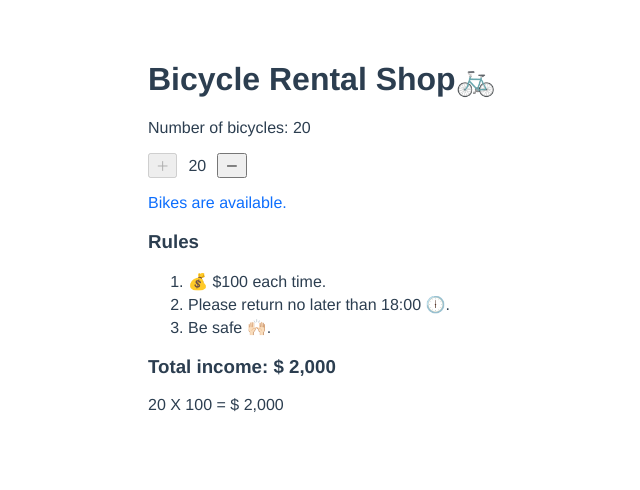
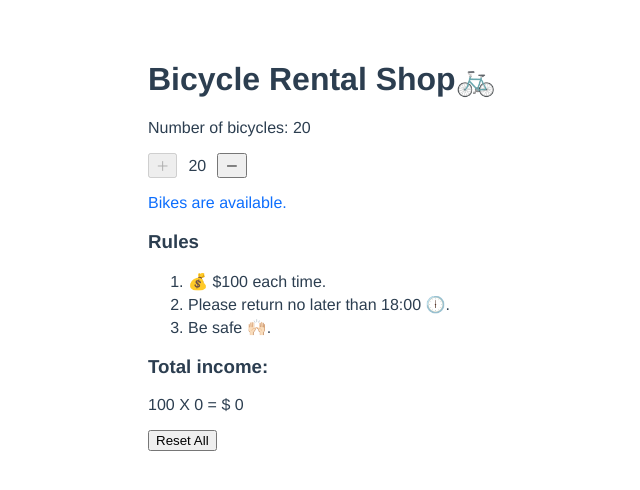
Before and after one commit to jesswu1551/vue-bicycle-rental-shop, a Vue app: page / in a window 1280 px wide. Shown: the top 490 px of the page, without its empty margins (192-832 px from the left). Built offline with nearby package versions, Linux system fonts and the light colour scheme.

Commit message:
update totalIncome calculate 1. adjust totalIncome number calculate by return bike 2. add reset default button

```diff
--- a/src/App.vue
+++ b/src/App.vue
@@ -21,7 +21,7 @@
       </ol>
     </div>
 
-    <TotalIncome :number="number" :price="price"/>
+    <TotalIncome :price="price" :number="addIncome" @update="resetNumber"/>
   </div>
 </template>
 
@@ -38,14 +38,21 @@ export default {
       number: 20,
       price: 100,
       rules: ['💰 $100 each time.', 'Please return no later than 18:00 🕕.', 'Be safe 🙌🏻.'],
+      addIncome: 0,
     }
   },
   methods: {
     addCount: function () {
-      this.number++;
+      this.number += 1;
     },
+
     minusCount: function () {
-      this.number--;
+      this.number -= 1;
+      this.addIncome += 1;
+    },
+
+    resetNumber: function (num) {
+      this.addIncome = num;
     },
   }
 }
--- a/src/components/TotalIncome.vue
+++ b/src/components/TotalIncome.vue
@@ -1,7 +1,8 @@
 <template>
   <div>
-    <h3>Total income: $ {{ calcTotal }}</h3>
-    <span>{{ number }} X {{ price }} = $ {{ calcTotal }}</span>
+    <h3>Total income:</h3>
+    <p>{{ price }} X {{ number }} = $ {{ calcTotal }}</p>
+    <button @click="clearTotal">Reset All</button>
   </div>
 </template>
 
@@ -29,6 +30,10 @@ export default {
     },
   },
   methods: {
+    clearTotal: function () {
+      this.$emit('update', 0);
+    },
+
     numberWithCommas: function (num) {
       num = num.toString();
       let pattern = /(-?\d+)(\d{3})/;
```
